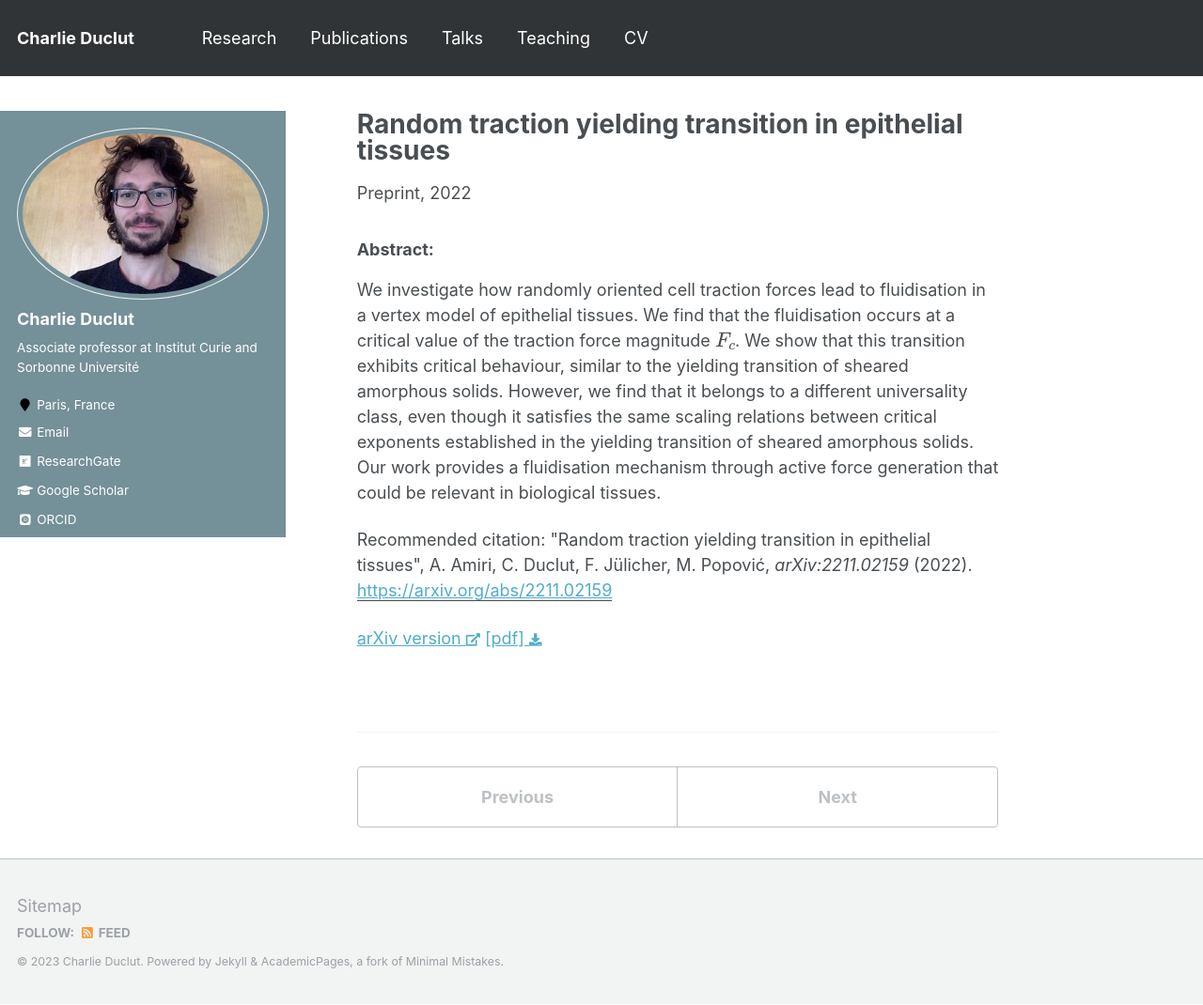
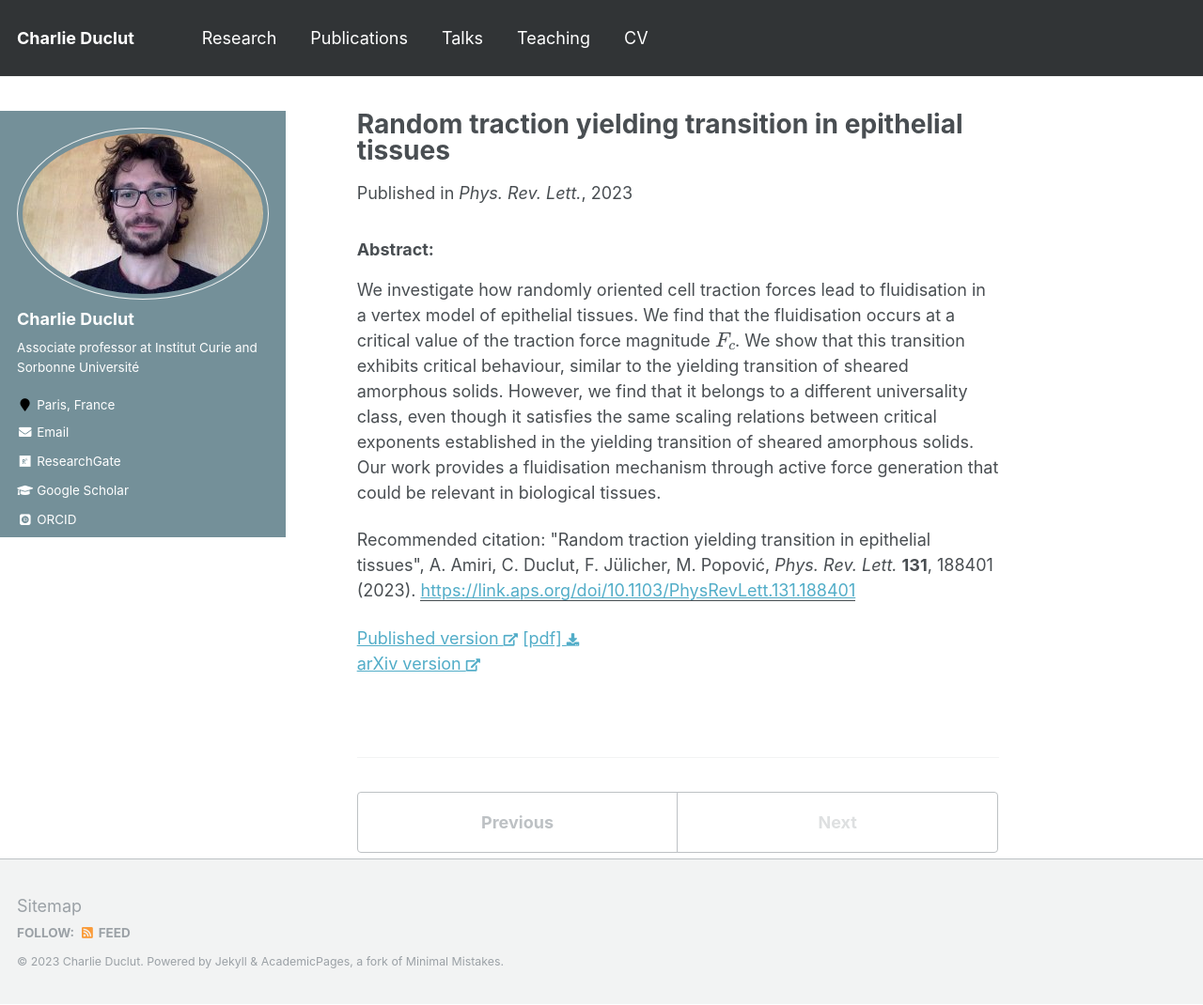
Before and after one commit to charlieduclut/charlieduclut.github.io, a Jekyll site: the page built from _publications/2023-10-30-amiri2023random.md, in a window 1280 px wide and 1070 px high. Shown: the whole window at 94% size. Built offline with Jekyll 4.4.1, drawn with Linux system fonts in a browser that asks for light colours; some web fonts are replaced; formulas are drawn with MathJax 3.

Commit message:
2023-10-30: added PRL with Abou

```diff
--- a/_publications/2022-11-03-amiri2022random.md
+++ b/_publications/2023-10-30-amiri2023random.md
@@ -1,20 +1,21 @@
 ---
 title: "Random traction yielding transition in epithelial tissues"
 collection: publications
-permalink: /publication/2022-11-03-amiri2022random
-urlslug: 'amiri2022random'
+permalink: /publication/2023-10-30-amiri2023random
+urlslug: 'amiri2023random'
 excerpt: 'We investigate how randomly oriented cell traction forces lead to fluidisation in a vertex model of epithelial tissues. We find that the fluidisation occurs at a critical value of the traction force magnitude $F_c$. We show that this transition exhibits critical behaviour, similar to the yielding transition of sheared amorphous solids. However, we find that it belongs to a different universality class, even though it satisfies the same scaling relations between critical exponents established in the yielding transition of sheared amorphous solids. Our work provides a fluidisation mechanism through active force generation that could be relevant in biological tissues.'
-date: 2022-11-03
+date: 2023-10-30
 authors: 'A. Amiri, C. Duclut, F. Jülicher, M. Popović'
-venue: 'preprint'
+venue: 'Phys. Rev. Lett.'
 preprintvenue: 'arXiv'
-volume: '/'
-page: '/'
-paperurl: 'https://arxiv.org/abs/2211.02159'
+volume: '131'
+page: '188401'
+paperurl: 'https://link.aps.org/doi/10.1103/PhysRevLett.131.188401'
 arxivid: '2211.02159'
-pubnumber: 16
-citation: '&quot;Random traction yielding transition in epithelial tissues&quot;, A. Amiri, C. Duclut, F. Jülicher, M. Popović, <i>arXiv:2211.02159</i> (2022).'
+pubnumber: 15
+citation: '&quot;Random traction yielding transition in epithelial tissues&quot;, A. Amiri, C. Duclut, F. Jülicher, M. Popović, <i>Phys. Rev. Lett.</i> <b>131</b>, 188401 (2023).'
 ---
+[Published version <i class="fa fa-external-link-alt fa-xs" aria-hidden="true"></i>](https://link.aps.org/doi/10.1103/PhysRevLett.131.188401)
+[[pdf] <i class="fa fa-download fa-xs" aria-hidden="true"></i>](http://charlieduclut.github.io/files/amiri2023random.pdf)
+<br/>
 [arXiv version <i class="fa fa-external-link-alt fa-xs" aria-hidden="true"></i>](https://arxiv.org/abs/2211.02159)
-[[pdf] <i class="fa fa-download fa-xs" aria-hidden="true"></i>](http://charlieduclut.github.io/files/amiri2022random.pdf)
-<br/>
```
Also changed, not shown: _publications/2022-09-30-tan2022emergent.md (+1 -1 lines), markdown_generator/publications.csv (+1 -1 lines), 4 other files.
